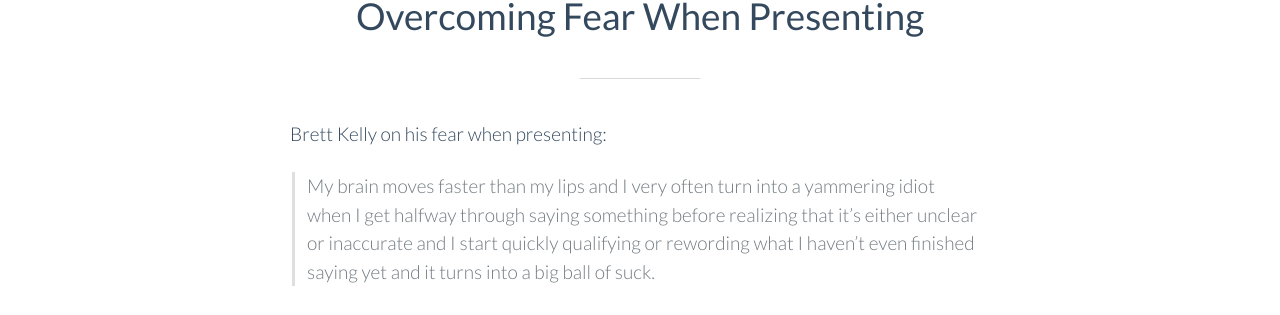
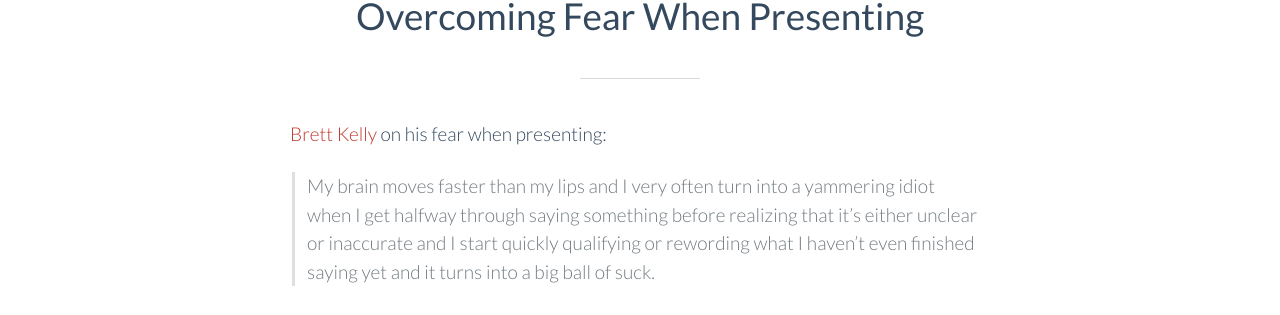
Before and after one commit to javierjulio/javierjulio.github.io, a Jekyll site: the page built from _posts/2011-08-09-overcoming-fear-when-presenting.markdown, in a window 1280 px wide. Shown: the part 176-491 px from the top of the page. Built offline with Jekyll 4.4.1, drawn with Linux system fonts in a browser that asks for light colours; part of the change alters nothing that is shown.

```diff
--- a/_posts/2011-08-09-overcoming-fear-when-presenting.markdown
+++ b/_posts/2011-08-09-overcoming-fear-when-presenting.markdown
@@ -5,7 +5,7 @@ date:   2011-08-09
 redirect_from: /2011/08/09/overcoming-fear-when-presenting/
 ---
 
-Brett Kelly on his fear when presenting:
+[Brett Kelly](https://brettkelly.org) on his fear when presenting:
 
 > My brain moves faster than my lips and I very often turn into a yammering idiot when I get halfway through saying something before realizing that it's either unclear or inaccurate and I start quickly qualifying or rewording what I haven't even finished saying yet and it turns into a big ball of suck.
 
```
